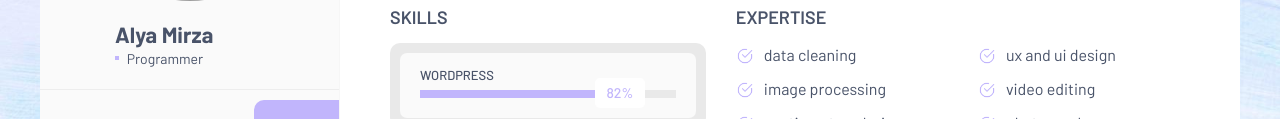
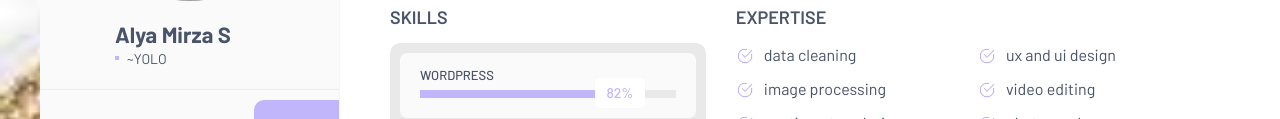
Before and after one commit to AlyaMirzaSafira/Tugas_SC_RL, a plain HTML site: page index.html in a window 1280 px wide. Shown: the part 289-408 px from the top of the page. Drawn offline with Linux system fonts and the light colour scheme; grey boxes are pictures that could not be loaded.

Commit message:
Change background

```diff
--- a/index.html
+++ b/index.html
@@ -17,7 +17,7 @@
 
 <body class="home-body">
 
-  <div class="body-bg" style="background-image: url(images/background/body-bg.jpg);"></div>
+  <div class="body-bg" style="background-image: url(images/background/body-bg-new_1.jpg);"></div>
 
   <div class="page-wrapper">
 
@@ -50,7 +50,7 @@
               </div>
               <div class="info">
                 <div class="name">Alya Mirza S</div>
-                <div class="designation">Secret</div>
+                <div class="designation">~YOLO</div>
               </div>
             </div>
             <div class="social-links">
@@ -84,8 +84,8 @@
                   </div>
                 </div>
                 <div class="info">
-                  <div class="name">Alya Mirza</div>
-                  <div class="designation"><i class="dot"></i> Programmer</div>
+                  <div class="name">Alya Mirza S</div>
+                  <div class="designation"><i class="dot"></i> ~YOLO</div>
                 </div>
               </div>
               <div class="left-lower">
@@ -272,7 +272,7 @@
                               </div>
                               <div class="text">“ Awesome to work with. Incredibly organized, easy to communicate with,
                                 responsive with next iterations, and beautiful work. ”</div>
-                              <div class="info">Alana Diva - CEO @ vcard inc</div>
+                              <div class="info">Alysa Naurani - CEO @ vcard inc</div>
                             </div>
                           </div>
 
@@ -786,7 +786,7 @@
                         <div class="info-block col-xl-4 col-lg-6 col-md-6 col-sm-12">
                           <div class="inner-box">
                             <div class="icon"><span class="fa fa-envelope"></span></div>
-                            <div class="text"><a href="mailto:resume@domain.com">anin@mail.com</a></div>
+                            <div class="text"><a href="mailto:resume@domain.com">alyams@mail.com</a></div>
                           </div>
                         </div>
                         <!--Info Block-->
```
Also changed, not shown: images/background/body-bg-new_1.jpg (added).
